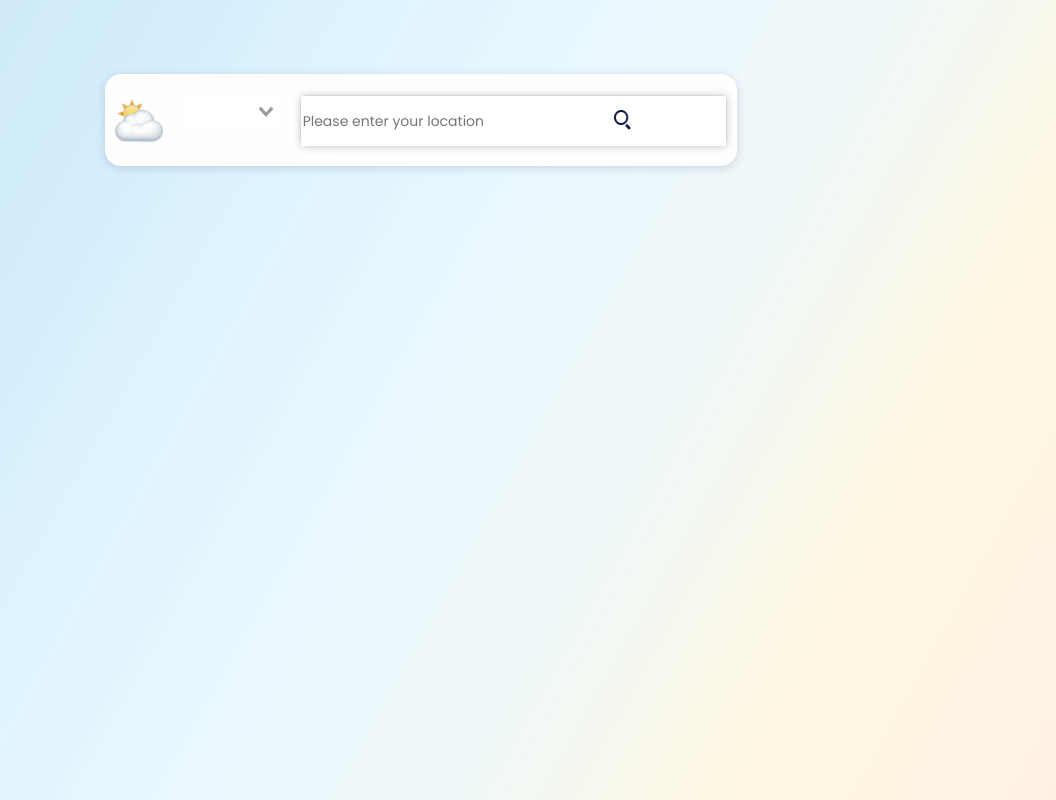
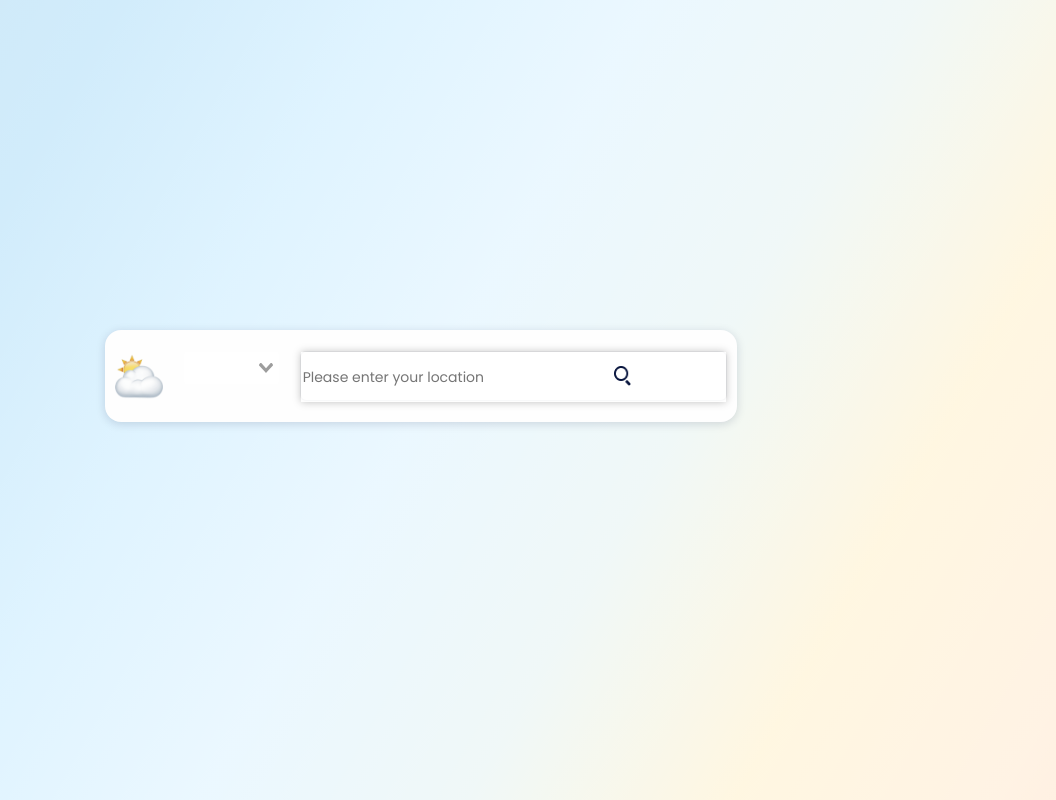
Before and after one commit to AlenaAlyona/weather_app, a Vue app: page / in a window 1280 px wide. Shown: the whole page, without its empty margins (219-1275 px from the left). Built offline with nearby package versions, Linux system fonts and the light colour scheme; no server answers.

Commit message:
fixed displaying search bar idle

```diff
--- a/src/App.vue
+++ b/src/App.vue
@@ -34,7 +34,7 @@
         </div>
       </div>
     </div>
-    <div class="show-t">
+    <div v-if="averageT" class="show-t">
       <Forecast
         :averageT="averageT"
         :dateToShow="getDate"
@@ -196,7 +196,6 @@ export default {
 @import url("https://fonts.googleapis.com/css2?family=Poppins:wght@400;600&display=swap");
 
 #app {
-  position: absolute;
   font-family: "Poppins", sans-serif;
   -webkit-font-smoothing: antialiased;
   -moz-osx-font-smoothing: grayscale;
@@ -207,21 +206,19 @@ export default {
   width: 100%;
   height: 100%;
   display: flex;
+  align-items: center;
+  justify-content: center;
   flex-direction: column;
   height: 100vh;
   width: 100vw;
-  /* overflow: hidden; */
   margin: 0px;
   padding: 0px;
   background-size: 0vmax;
 }
 .container {
-  min-height: 30vh;
   height: auto;
   display: flex;
-  justify-content: center;
-  align-items: center;
-  margin-bottom: 0px;
+  margin-bottom: 48px;
 }
 .search-box {
   width: 632px;
```
